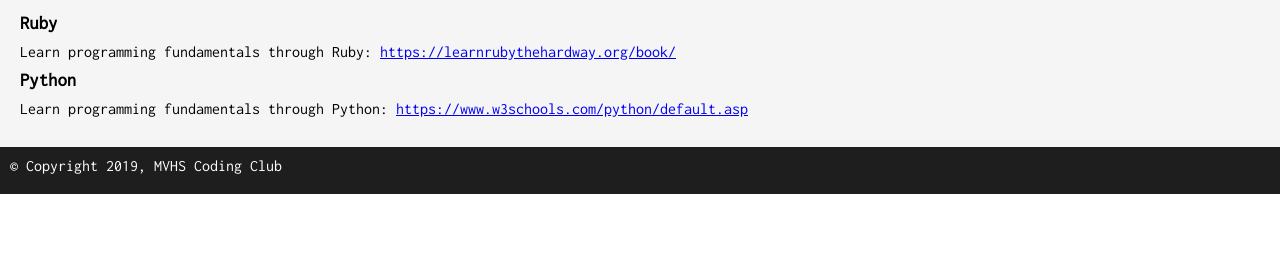
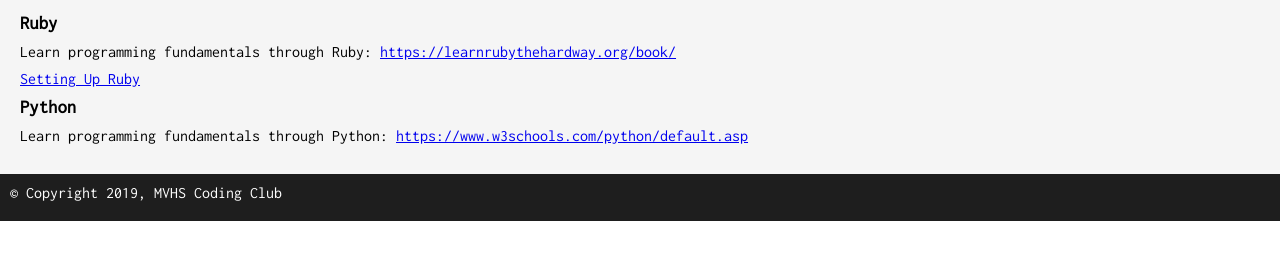
Before and after one commit to codingclubMVHS/codingclubMVHS.github.io, a plain HTML site: page links/index.html in a window 1280 px wide. Shown: the part 536-796 px from the top of the page. Drawn offline with Linux system fonts and the light colour scheme.

Commit message:
Update index.html

```diff
--- a/links/index.html
+++ b/links/index.html
@@ -33,7 +33,7 @@
       <br>
       <h3>Ruby</h3>
       <p>Learn programming fundamentals through Ruby: <a href="https://learnrubythehardway.org/book/">https://learnrubythehardway.org/book/</a></p>
-      <p></p>
+      <p><a href="https://www.braceyourself.io/apcsp/ruby_setup/">Setting Up Ruby</a></p>
       <h3>Python</h3>
       <p>Learn programming fundamentals through Python: <a href="https://www.w3schools.com/python/default.asp">https://www.w3schools.com/python/default.asp</a></p>
    </div>
```
